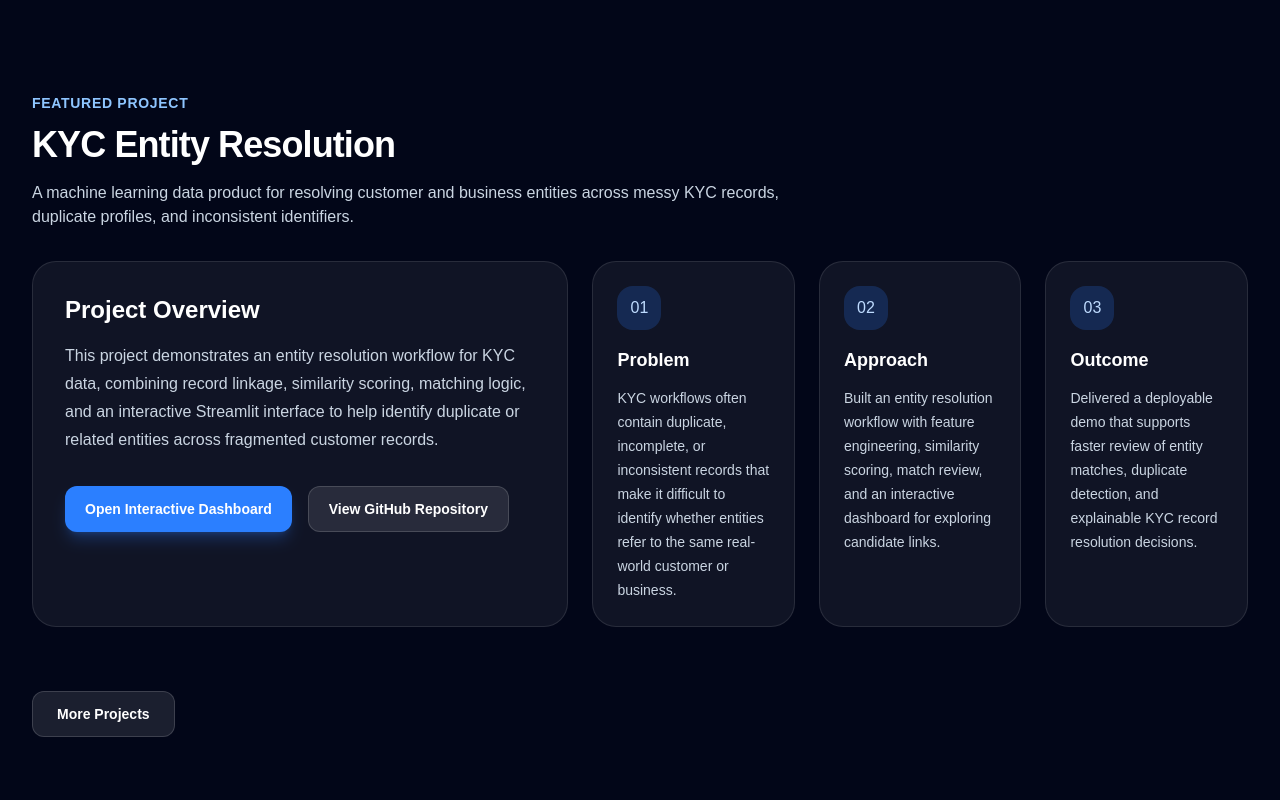
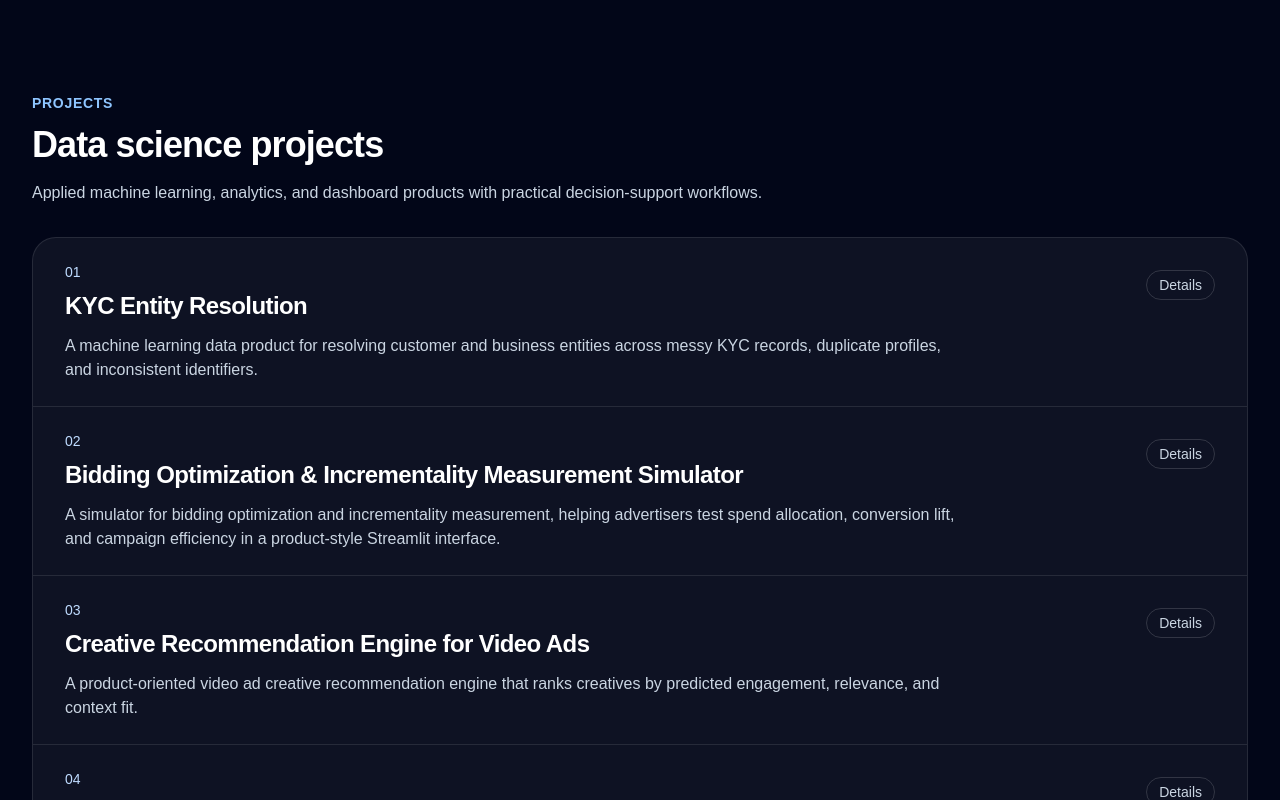
Before and after one commit to EhsanMehryaar/ehsan-portfolio, a Next.js app: page / in a window 1280 px wide. Shown: the part 1100-1900 px from the top of the page. Built offline with nearby package versions, Linux system fonts and the light colour scheme.

Commit message:
added accordion

```diff
--- a/app/ProjectShowcase.tsx
+++ b/app/ProjectShowcase.tsx
@@ -1,52 +1,86 @@
 "use client";
 
 import { useState } from "react";
-import type { DashboardInfo, Project } from "./project-data";
+import type { Project } from "./project-data";
 
 type ProjectShowcaseProps = {
   projects: Project[];
 };
 
 export function ProjectShowcase({ projects }: ProjectShowcaseProps) {
-  const [dashboardInfo, setDashboardInfo] = useState<DashboardInfo | null>(
-    null,
-  );
+  const [openProject, setOpenProject] = useState("");
 
   return (
-    <>
-      {projects.map((project) => (
-        <section
-          id={project.eyebrow === "Featured Project" ? "project" : undefined}
-          key={project.title}
-          className="mx-auto max-w-7xl px-6 py-16 lg:px-8"
-        >
+    <section id="projects" className="mx-auto max-w-7xl px-6 py-16 lg:px-8">
       <div className="mb-8">
         <p className="text-sm font-semibold uppercase tracking-wider text-blue-300">
-              {project.eyebrow}
+          Projects
         </p>
         <h2 className="mt-3 text-4xl font-bold tracking-tight">
-              {project.title}
+          Data science projects
         </h2>
         <p className="mt-4 max-w-3xl text-slate-300">
+          Applied machine learning, analytics, and dashboard products with
+          practical decision-support workflows.
+        </p>
+      </div>
+
+      <div className="divide-y divide-white/10 overflow-hidden rounded-3xl border border-white/10 bg-white/[0.05]">
+        {projects.map((project, index) => {
+          const isOpen = openProject === project.title;
+
+          return (
+            <article
+              key={project.title}
+              onMouseEnter={() => setOpenProject(project.title)}
+              onFocusCapture={() => setOpenProject(project.title)}
+              className="group"
+            >
+              <button
+                type="button"
+                onClick={() => setOpenProject(project.title)}
+                className="flex w-full items-start justify-between gap-6 px-6 py-6 text-left transition hover:bg-white/[0.04] md:px-8"
+              >
+                <div>
+                  <p className="text-sm font-medium text-blue-200">
+                    {String(index + 1).padStart(2, "0")}
+                  </p>
+                  <h3 className="mt-2 text-2xl font-bold tracking-tight">
+                    {project.title}
+                  </h3>
+                  <p className="mt-3 max-w-4xl text-sm leading-6 text-slate-300 md:text-base">
                     {project.summary}
                   </p>
                 </div>
+                <span className="mt-2 rounded-full border border-white/15 px-3 py-1 text-sm text-slate-300">
+                  {isOpen ? "Expanded" : "Details"}
+                </span>
+              </button>
 
-          <div className="grid gap-6 lg:grid-cols-[0.9fr_1.1fr]">
-            <div className="rounded-3xl border border-white/10 bg-white/[0.06] p-8">
-              <h3 className="text-2xl font-bold">Project Overview</h3>
-
-              <p className="mt-4 leading-7 text-slate-300">
+              <div
+                className={`grid transition-[grid-template-rows] duration-300 ease-out ${
+                  isOpen ? "grid-rows-[1fr]" : "grid-rows-[0fr]"
+                }`}
+              >
+                <div className="overflow-hidden">
+                  <div className="grid gap-6 px-6 pb-8 md:px-8 lg:grid-cols-[0.95fr_1.05fr]">
+                    <div>
+                      <h4 className="text-lg font-semibold">
+                        Project Overview
+                      </h4>
+                      <p className="mt-3 leading-7 text-slate-300">
                         {project.overview}
                       </p>
 
-              <div className="mt-8 flex flex-wrap gap-4">
-                <button
-                  onClick={() => setDashboardInfo(project.dashboard)}
+                      <div className="mt-6 flex flex-wrap gap-4">
+                        <a
+                          href={project.dashboard.fullUrl}
+                          target="_blank"
+                          rel="noopener noreferrer"
                           className="rounded-xl bg-blue-500 px-5 py-3 text-sm font-semibold text-white shadow-lg shadow-blue-500/25 transition hover:bg-blue-400"
                         >
-                  Open Interactive Dashboard
-                </button>
+                          Open Demo
+                        </a>
 
                         <a
                           href={project.githubUrl}
@@ -54,21 +88,18 @@ export function ProjectShowcase({ projects }: ProjectShowcaseProps) {
                           rel="noopener noreferrer"
                           className="rounded-xl border border-white/15 bg-white/10 px-5 py-3 text-sm font-semibold text-white transition hover:bg-white/15"
                         >
-                  View GitHub Repository
+                          GitHub Repository
                         </a>
                       </div>
                     </div>
 
-            <div className="grid gap-6 md:grid-cols-3">
-              {project.highlights.map((highlight, index) => (
+                    <div className="grid gap-4 md:grid-cols-3">
+                      {project.highlights.map((highlight) => (
                         <div
                           key={highlight.label}
-                  className="rounded-3xl border border-white/10 bg-white/[0.06] p-6"
+                          className="rounded-2xl border border-white/10 bg-slate-950/35 p-5"
                         >
-                  <div className="mb-4 flex h-11 w-11 items-center justify-center rounded-2xl bg-blue-500/20 text-blue-200">
-                    {String(index + 1).padStart(2, "0")}
-                  </div>
-                  <h4 className="text-lg font-semibold">{highlight.label}</h4>
+                          <h5 className="font-semibold">{highlight.label}</h5>
                           <p className="mt-3 text-sm leading-6 text-slate-300">
                             {highlight.body}
                           </p>
@@ -76,50 +107,12 @@ export function ProjectShowcase({ projects }: ProjectShowcaseProps) {
                       ))}
                     </div>
                   </div>
-        </section>
-      ))}
-
-      {dashboardInfo && (
-        <div className="fixed inset-0 z-50 flex items-center justify-center bg-black/80 p-4">
-          <div className="h-[90vh] w-full max-w-7xl overflow-hidden rounded-3xl border border-white/10 bg-slate-950 shadow-2xl">
-            <div className="flex items-center justify-between border-b border-white/10 px-5 py-4">
-              <div>
-                <h3 className="font-semibold text-white">
-                  Interactive Dashboard
-                </h3>
-                <p className="text-sm text-slate-400">
-                  {dashboardInfo.title}
-                </p>
-              </div>
-
-              <div className="flex items-center gap-3">
-                <a
-                  href={dashboardInfo.fullUrl}
-                  target="_blank"
-                  rel="noopener noreferrer"
-                  className="rounded-lg border border-white/15 px-4 py-2 text-sm text-white hover:bg-white/10"
-                >
-                  Open New Tab
-                </a>
-
-                <button
-                  onClick={() => setDashboardInfo(null)}
-                  className="rounded-lg bg-white px-4 py-2 text-sm font-semibold text-slate-950 hover:bg-slate-200"
-                >
-                  Close
-                </button>
                 </div>
               </div>
-
-            <iframe
-              src={dashboardInfo.url}
-              title={dashboardInfo.title}
-              className="h-[calc(90vh-73px)] w-full bg-white"
-              loading="lazy"
-            />
+            </article>
+          );
+        })}
       </div>
-        </div>
-      )}
-    </>
+    </section>
   );
 }
--- a/app/page.tsx
+++ b/app/page.tsx
@@ -1,6 +1,5 @@
-import Link from "next/link";
 import { ProjectShowcase } from "./ProjectShowcase";
-import { featuredProject } from "./project-data";
+import { allProjects } from "./project-data";
 
 export default function Home() {
   return (
@@ -17,12 +16,9 @@ export default function Home() {
             <a href="#about" className="hover:text-white">
               About
             </a>
-            <a href="#project" className="hover:text-white">
-              Featured Project
+            <a href="#projects" className="hover:text-white">
+              Projects
             </a>
-            <Link href="/projects" className="hover:text-white">
-              Projects
-            </Link>
             <a href="#skills" className="hover:text-white">
               Skills
             </a>
@@ -52,10 +48,10 @@ export default function Home() {
 
           <div className="mt-10 flex flex-wrap gap-4">
             <a
-              href="#project"
+              href="#projects"
               className="rounded-xl bg-blue-500 px-6 py-3 text-sm font-semibold text-white shadow-lg shadow-blue-500/25 transition hover:bg-blue-400"
             >
-              View Featured Project
+              View Projects
             </a>
           </div>
         </div>
@@ -74,16 +70,7 @@ export default function Home() {
         </div>
       </section>
 
-      <ProjectShowcase projects={[featuredProject]} />
-
-      <div className="mx-auto max-w-7xl px-6 pb-16 lg:px-8">
-        <Link
-          href="/projects"
-          className="inline-flex rounded-xl border border-white/15 bg-white/10 px-6 py-3 text-sm font-semibold text-white transition hover:bg-white/15"
-        >
-          More Projects
-        </Link>
-      </div>
+      <ProjectShowcase projects={allProjects} />
 
       <section id="skills" className="mx-auto max-w-7xl px-6 py-16 lg:px-8">
         <h2 className="text-3xl font-bold">Skills</h2>
--- a/app/project-data.ts
+++ b/app/project-data.ts
@@ -138,3 +138,5 @@ export const otherProjects: Project[] = [
     ],
   },
 ];
+
+export const allProjects: Project[] = [featuredProject, ...otherProjects];
--- a/app/projects/page.tsx
+++ /dev/null
@@ -1,52 +0,0 @@
-import Link from "next/link";
-import { ProjectShowcase } from "../ProjectShowcase";
-import { otherProjects } from "../project-data";
-
-export default function ProjectsPage() {
-  return (
-    <main className="min-h-screen bg-slate-950 text-white">
-      <div className="fixed inset-0 -z-10 bg-[radial-gradient(circle_at_top_left,_rgba(59,130,246,0.25),_transparent_35%),radial-gradient(circle_at_top_right,_rgba(14,165,233,0.18),_transparent_30%),linear-gradient(to_bottom,_#020617,_#0f172a)]" />
-
-      <header className="sticky top-0 z-40 border-b border-white/10 bg-slate-950/80 backdrop-blur">
-        <nav className="mx-auto flex max-w-7xl items-center justify-between px-6 py-4 lg:px-8">
-          <Link href="/" className="text-lg font-bold tracking-tight">
-            Ehsan Mehryaar
-          </Link>
-
-          <div className="hidden items-center gap-6 text-sm text-slate-300 md:flex">
-            <Link href="/#about" className="hover:text-white">
-              About
-            </Link>
-            <Link href="/#project" className="hover:text-white">
-              Featured Project
-            </Link>
-            <Link href="/projects" className="text-white">
-              Projects
-            </Link>
-            <Link href="/#skills" className="hover:text-white">
-              Skills
-            </Link>
-            <Link href="/#contact" className="hover:text-white">
-              Contact
-            </Link>
-          </div>
-        </nav>
-      </header>
-
-      <section className="mx-auto max-w-7xl px-6 py-20 lg:px-8">
-        <p className="inline-flex rounded-full border border-blue-400/30 bg-blue-400/10 px-4 py-2 text-sm font-medium text-blue-200">
-          Portfolio Projects
-        </p>
-        <h1 className="mt-6 max-w-4xl text-5xl font-bold tracking-tight md:text-7xl">
-          Applied machine learning and analytics products.
-        </h1>
-        <p className="mt-6 max-w-3xl text-lg leading-8 text-slate-300">
-          A collection of data science projects focused on dashboards,
-          prediction systems, advertising analytics, and decision support.
-        </p>
-      </section>
-
-      <ProjectShowcase projects={otherProjects} />
-    </main>
-  );
-}
```
Lines whose indentation alone changed are shown as unchanged.
